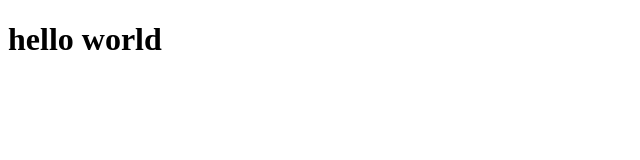
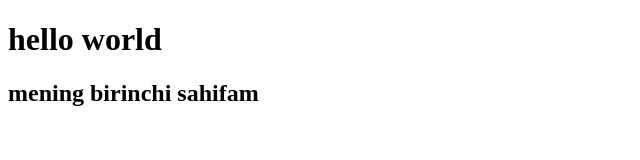
Before and after one commit to shirinaa777/wwwww, a plain HTML site: page index.html in a window 1280 px wide. Shown: the whole page, without its empty margins (0-640 px from the left). Drawn offline with Linux system fonts and the light colour scheme.

Commit message:
mening birinchi sahifam

```diff
--- a/index.html
+++ b/index.html
@@ -7,5 +7,6 @@
 </head>
 <body>
    <h1>hello world</h1>
+   <h2>mening birinchi sahifam</h2>
 </body>
 </html>
```
